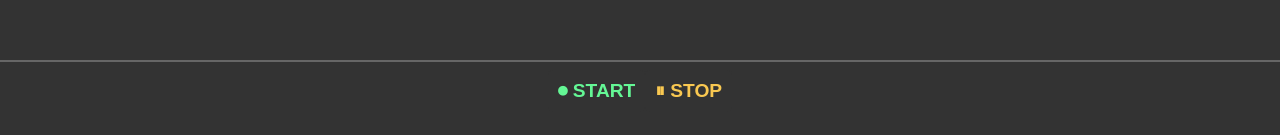
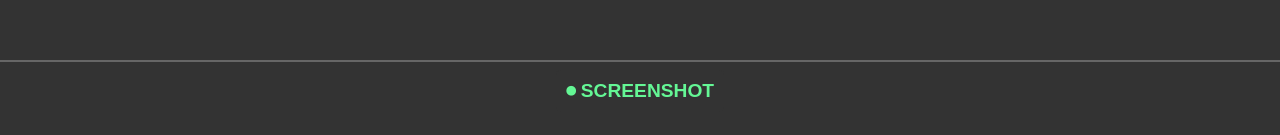
Before and after one commit to AbhinavRobinson/tauri-screen-recorder, a React (Vite) app: page / in a window 1280 px wide. Shown: the part 651-786 px from the top of the page. Built offline with nearby package versions, Linux system fonts and the light colour scheme.

Commit message:
fix: screenshot ui

```diff
--- a/src/App.tsx
+++ b/src/App.tsx
@@ -6,9 +6,9 @@ import { invoke } from "@tauri-apps/api/core";
 function App() {
   const [recording, setRecording] = React.useState(false);
 
-  const startRecording = () => {
+  const screenshot = () => {
     setRecording(true);
-    invoke("start", { capture: "fullscreen" }).then((message) => {
+    invoke("screenshot", { capture: "fullscreen" }).then((message) => {
       if (message == "200") {
         stopRecording();
       } else if (message == "400") {
@@ -40,16 +40,9 @@ function App() {
         <button
           id="startBtn"
           className="button primary"
-          onClick={() => startRecording()}
+          onClick={() => screenshot()}
         >
-          ⏺ Start
-        </button>
-        <button
-          id="stopBtn"
-          className="button warning"
-          onClick={() => stopRecording()}
-        >
-          ⏸ Stop
+          ⏺ Screenshot
         </button>
       </div>
     </div>
```
Also changed, not shown: 1 other file (tests, documents, lock files or other folders).
